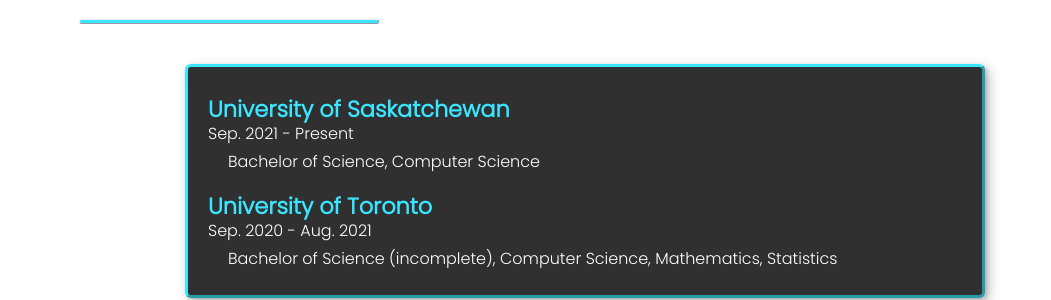
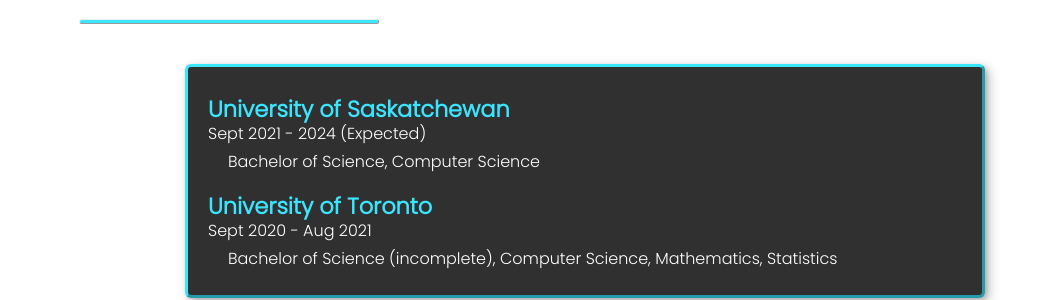
Before and after one commit to marmikpatel19/marmikpatel19.github.io, a React (Create React App) app: page / in a window 1280 px wide. Shown: the part 1040-1340 px from the top of the page, without its empty margins (55-1106 px from the left). Built offline with nearby package versions, Linux system fonts and the light colour scheme.

Commit message:
update education

```diff
--- a/src/components/education.jsx
+++ b/src/components/education.jsx
@@ -10,14 +10,15 @@ function Education() {
       <div className="education">
         {/*Education One*/}
         <h1 className="university">University of Saskatchewan</h1>
-        <h2 className="timeline">Sep. 2021 - Present</h2>
+        <h2 className="timeline">Sept 2021 - 2024 (Expected)</h2>
         <h2 className="degree">Bachelor of Science, Computer Science</h2>
 
         {/*Education Two*/}
         <h1 className="university">University of Toronto</h1>
-        <h2 className="timeline">Sep. 2020 - Aug. 2021</h2>
+        <h2 className="timeline">Sept 2020 - Aug 2021</h2>
         <h2 className="degree">
-          Bachelor of Science (incomplete), Computer Science, Mathematics, Statistics
+          Bachelor of Science (incomplete), Computer Science, Mathematics,
+          Statistics
         </h2>
       </div>
     </>
```
